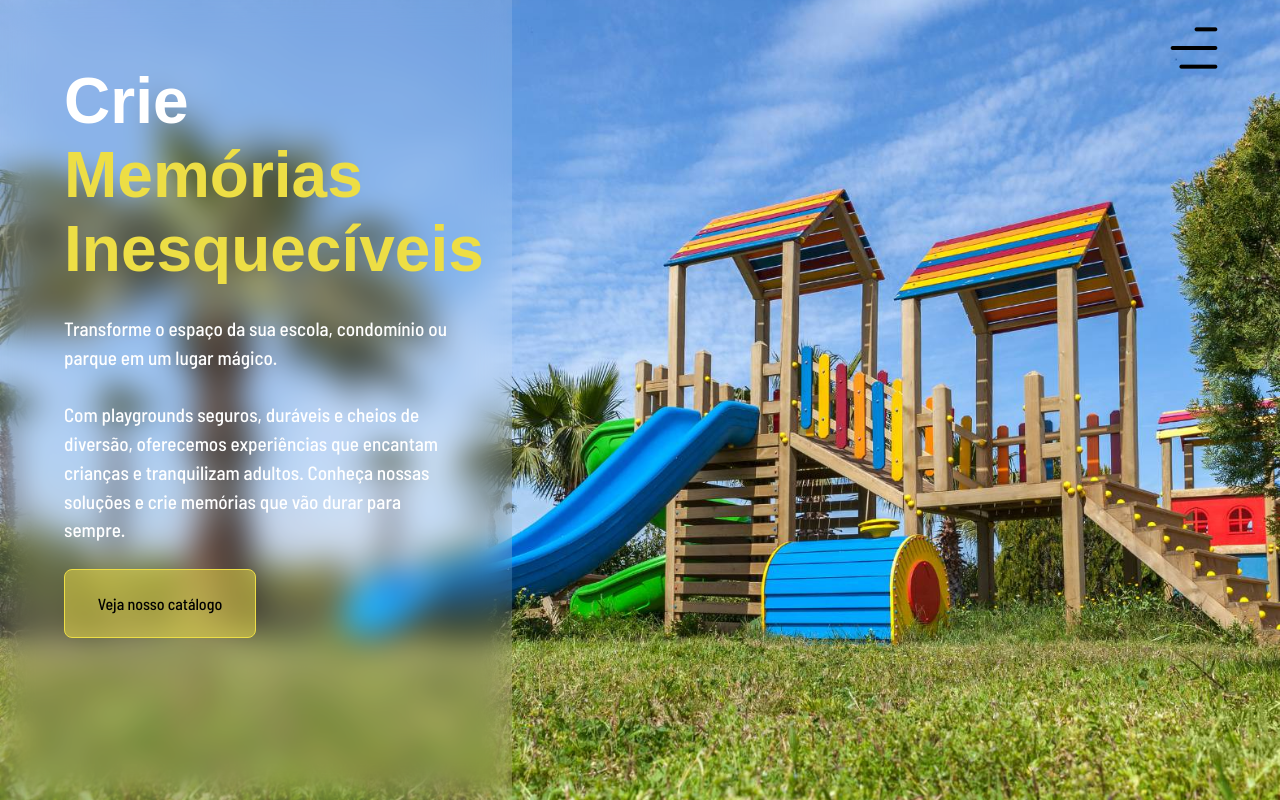
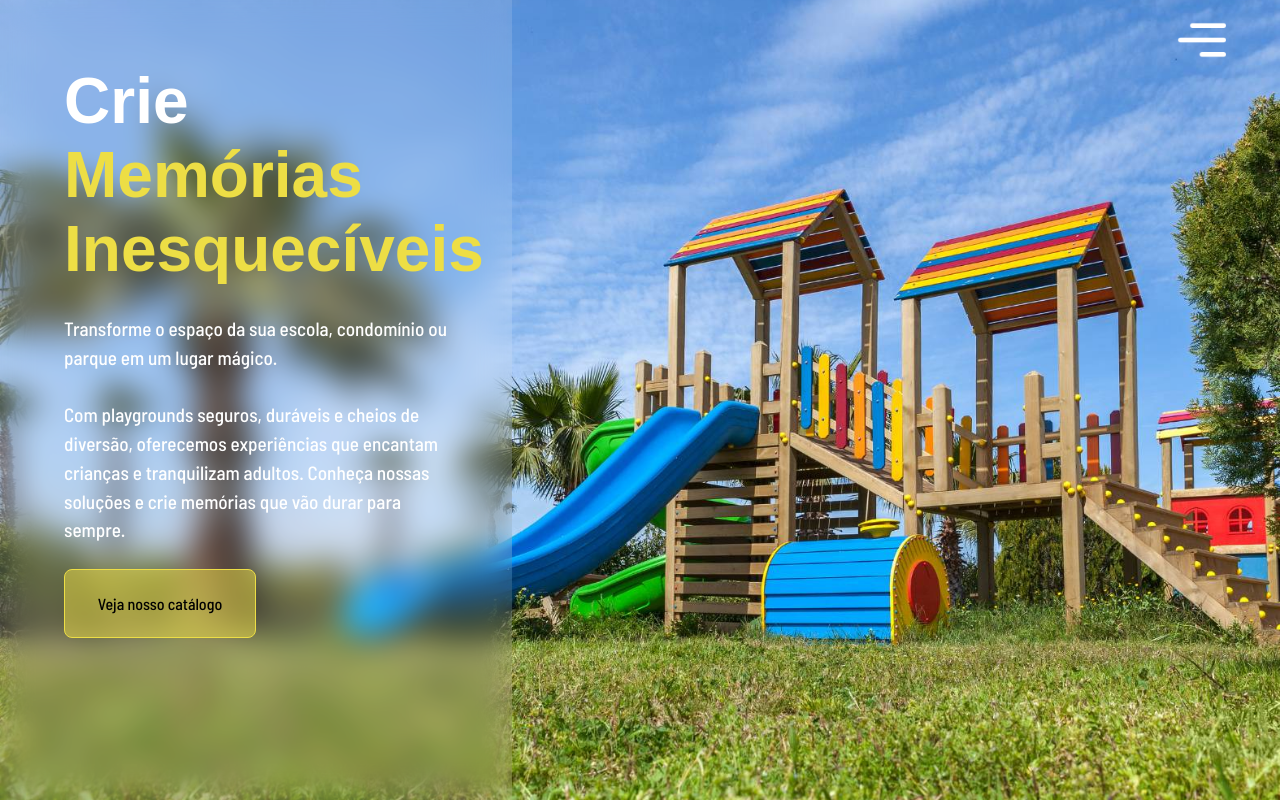
Before and after one commit to Gabriel-Andreoni/lp-template, a Next.js app: page / in a window 1280 px wide. Built offline with nearby package versions, Linux system fonts and the light colour scheme; a web font is replaced by a local one.

Commit message:
Estilização do menu

```diff
--- a/app/components/Menu/index.tsx
+++ b/app/components/Menu/index.tsx
@@ -14,20 +14,12 @@ export function Menu() {
 
     return (
         <header className="menu--container">
-            {isOpen ? (
             <Image
-                    src={CloseIcon}
-                    alt="ícone de fechar o menu"
+                src={isOpen ? CloseIcon : MenuIcon}
+                alt={isOpen ? 'ícone de fechar o menu' : 'ícone de abrir o menu'}
                 onClick={() => setIsOpen(prevState => !prevState)}
             />
-            ) : (
-                <Image
-                    src={MenuIcon}
-                    alt="ícone de um menu"
-                    onClick={() => setIsOpen(prevState => !prevState)} />
-            )}
 
-            {isOpen ? (
             <nav className={`menu--nav ${isOpen ? 'menu--nav-open' : 'menu--nav-close'}`}>
                 <ul className="menu--list">
                     <li className="menu--item">Home</li>
@@ -37,7 +29,6 @@ export function Menu() {
                     <li className="menu--item">Contato</li>
                 </ul>
             </nav>
-            ) : ''}
         </header>
     )
 }
--- a/app/components/Menu/menu.css
+++ b/app/components/Menu/menu.css
@@ -13,8 +13,8 @@
     }
 
     & > img {
-        width: 64px;
-        height: 64px;
+        width: 48px;
+        height: 48px;
 
         margin: 1em;
 
@@ -99,11 +99,11 @@
 
 @keyframes slide-left {
     0% {
-        transform: translateX(100%);
+        transform: translateX(0%);
     }
 
     100% {
-        transform: translateX(0);
+        transform: translateX(-105%);
     }
 
 }
```
Also changed, not shown: app/components/Menu/img/close.png, app/components/Menu/img/menu.png. Lines whose indentation alone changed are shown as unchanged.
